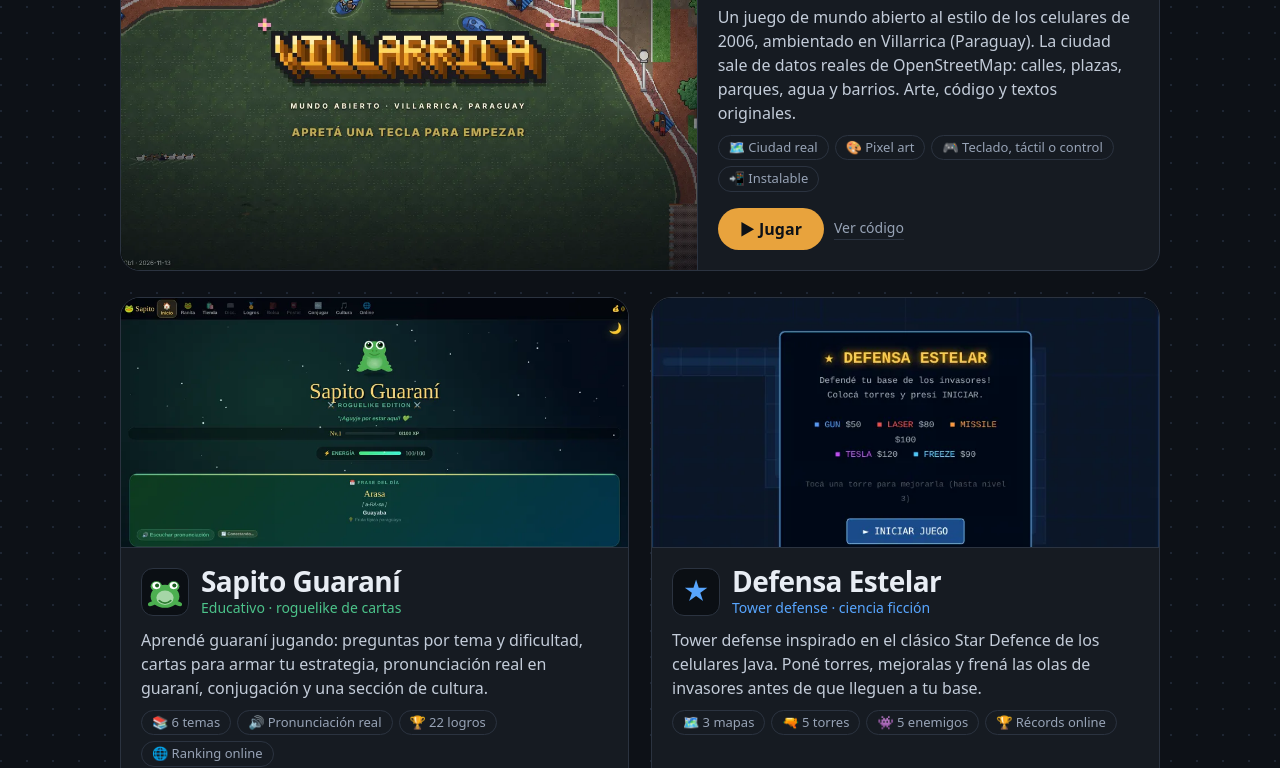
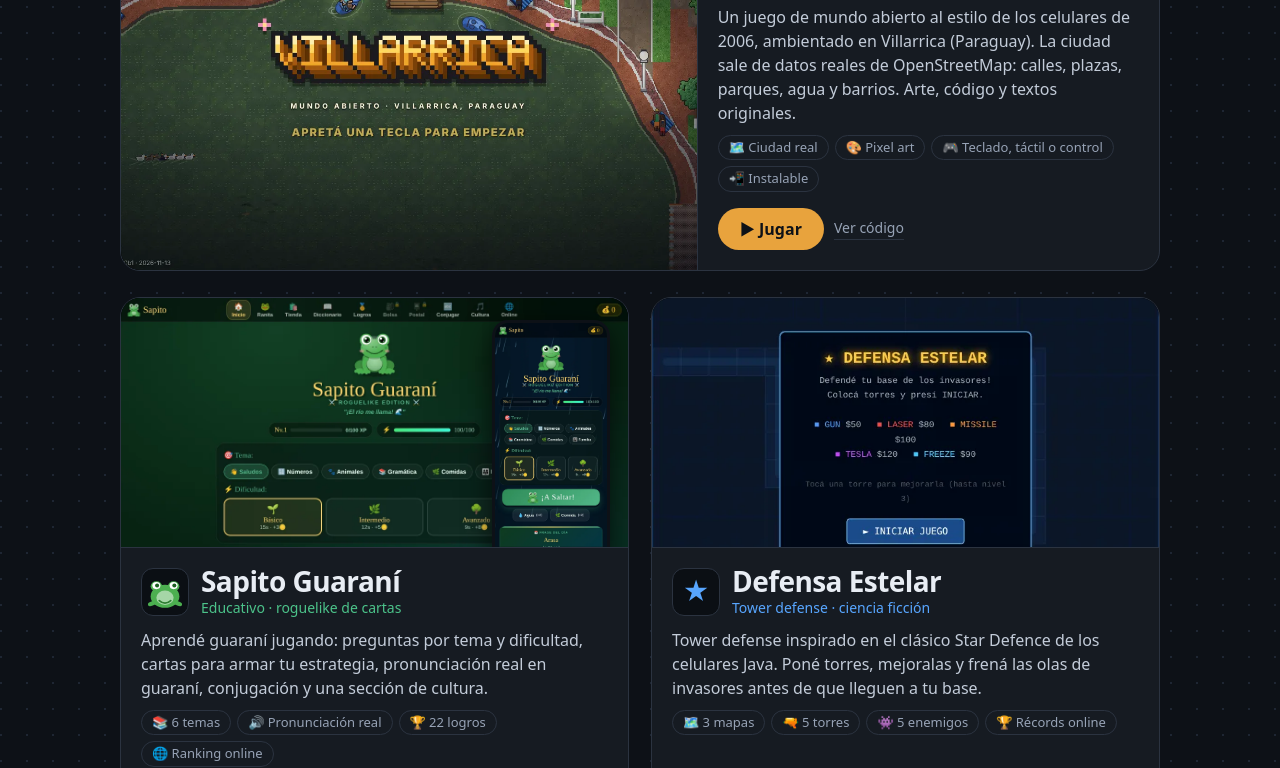
Before and after one commit to LeandroACasco/LeandroACasco.github.io, a plain HTML site: page index.html in a window 1280 px wide. Shown: the part 332-1100 px from the top of the page. Drawn offline with Linux system fonts and the light colour scheme.

Commit message:
Actualiza capturas de Sapito Guaraní (rediseño, compu y celular)
Co-Authored-By: Claude Sonnet 5.5 <noreply@anthropic.com>
Claude-Session: https://claude.ai/code/session_01HEWaW4GXZifEo2MJQnB55i

```diff
--- a/index.html
+++ b/index.html
@@ -65,6 +65,7 @@ h2{margin:0;font:700 28px/1.1 var(--ui);letter-spacing:-.02em}
 .d{--c:var(--azul)}
 .s .vista,.d .vista{height:250px}
 .s .vista img{object-position:center top}
+.s .vista img + img{position:absolute;top:22px;right:18px;width:118px;height:auto;border-radius:16px;border:3px solid #0d1117;box-shadow:0 8px 28px #000a}
 .d .vista img{object-position:center 30%}
 
 /* personal */
@@ -113,7 +114,7 @@ footer b{color:var(--tinta)}
 
 <section class="dos" aria-label="Más juegos">
   <article class="card s">
-    <div class="vista"><img src="img/sapito.webp" alt="Pantalla de inicio de Sapito Guaraní: la ranita, el nivel y la frase del día" loading="lazy"></div>
+    <div class="vista"><img src="img/sapito-desk.webp" alt="Sapito Guaraní en la compu: la ranita, el nivel, los temas y la dificultad" loading="lazy"><img src="img/sapito-mob.webp" alt="Sapito Guaraní en el celular, con el menú de abajo" loading="lazy"></div>
     <div class="cuerpo">
       <div class="titulo"><img src="img/sapito-icon.svg" alt=""><div><h2>Sapito Guaraní</h2><p class="tipo">Educativo · roguelike de cartas</p></div></div>
       <p class="desc">Aprendé guaraní jugando: preguntas por tema y dificultad, cartas para armar tu estrategia, pronunciación real en guaraní, conjugación y una sección de cultura.</p>
```
Also changed, not shown: img/sapito-desk.webp (added), img/sapito-mob.webp (added), img/sapito.webp (deleted).
